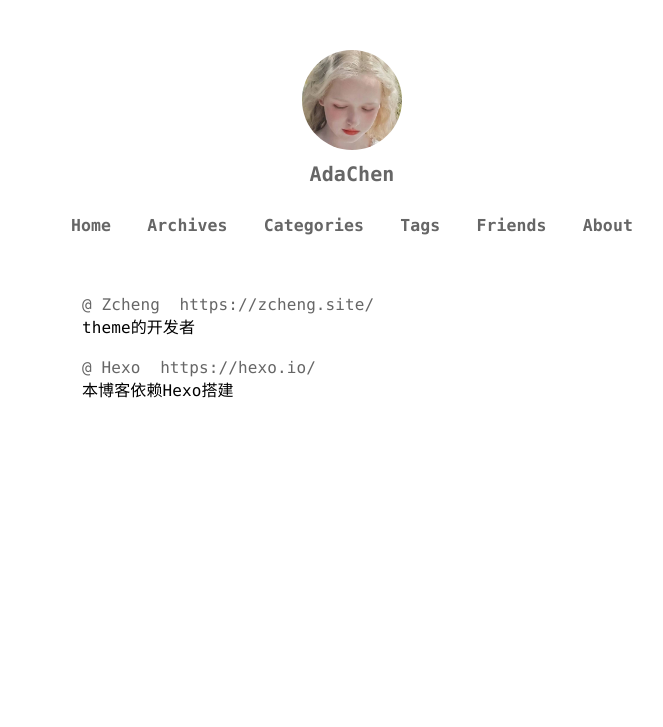
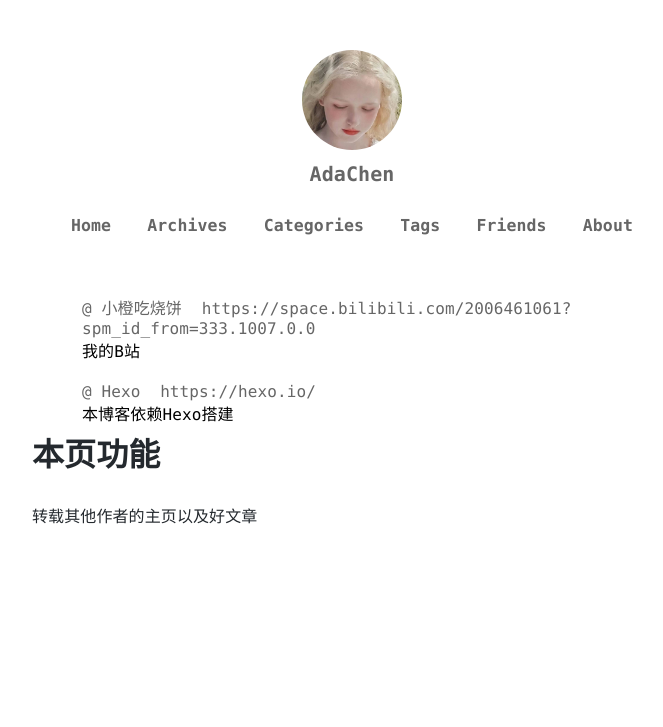
Before and after one commit to AdaChenScience/AdaChenScience.github.io, a plain HTML site: page friends/index.html in a window 1280 px wide. Shown: the top 727 px of the page, without its empty margins (288-951 px from the left). Drawn offline with nearby package versions, Linux system fonts and the light colour scheme; a small style sheet from the web is missing.

Commit message:
Site updated: 2023-11-27 12:19:00

```diff
--- a/friends/index.html
+++ b/friends/index.html
@@ -154,12 +154,12 @@
     <div class="friend-list">
 
         <div class="friend-list-item">
-          <span class="nickname">@ Zcheng</span>
-          <a href="https://zcheng.site/" target="_blank">
-            <span class="site-path">https://zcheng.site/</span>
+          <span class="nickname">@ 小橙吃烧饼</span>
+          <a href="https://space.bilibili.com/2006461061?spm_id_from=333.1007.0.0" target="_blank">
+            <span class="site-path">https://space.bilibili.com/2006461061?spm_id_from=333.1007.0.0</span>
           </a>
           <p class="card-meta">
-            theme的开发者
+            我的B站
           </p>
         </div>
 
@@ -175,6 +175,7 @@
 
     </div>
     <div class="markdown-body">
+      <h1 id="本页功能"><a href="#本页功能" class="headerlink" title="本页功能"></a>本页功能</h1><p>转载其他作者的主页以及好文章</p>
 
     </div>
   </div>
```
